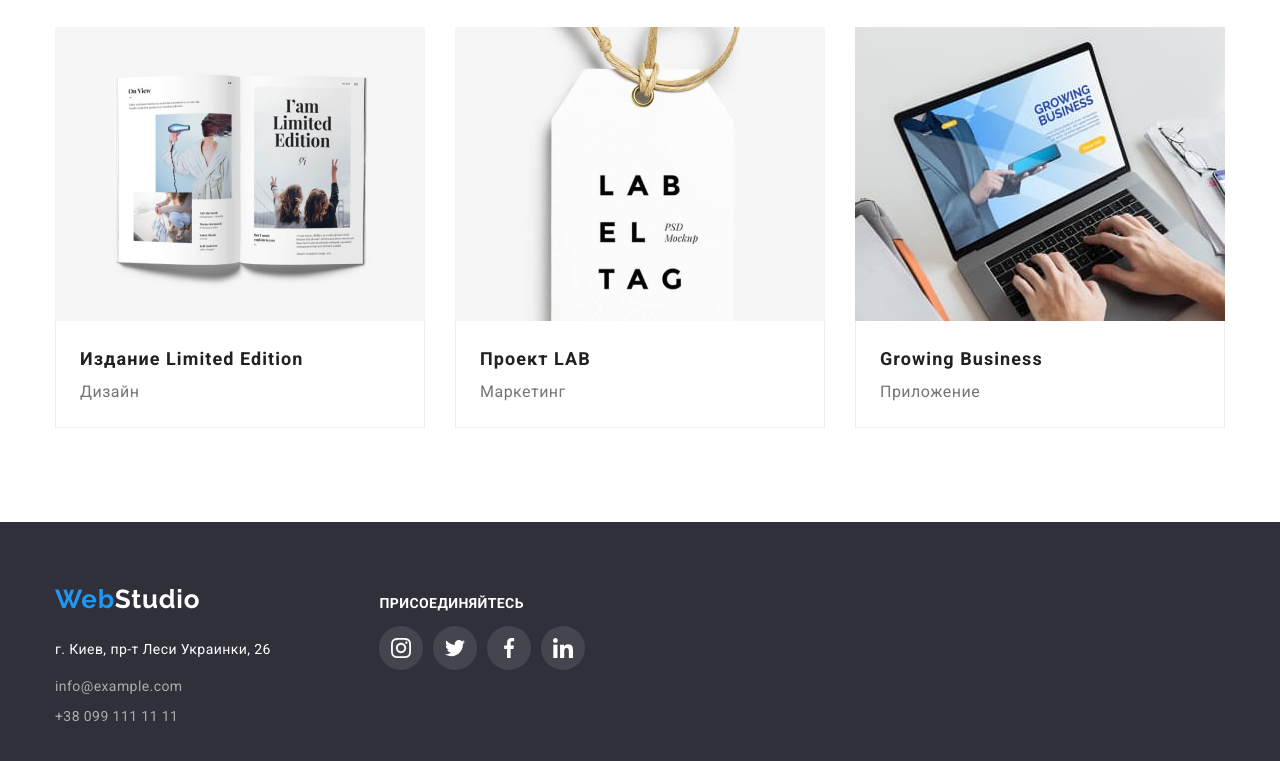
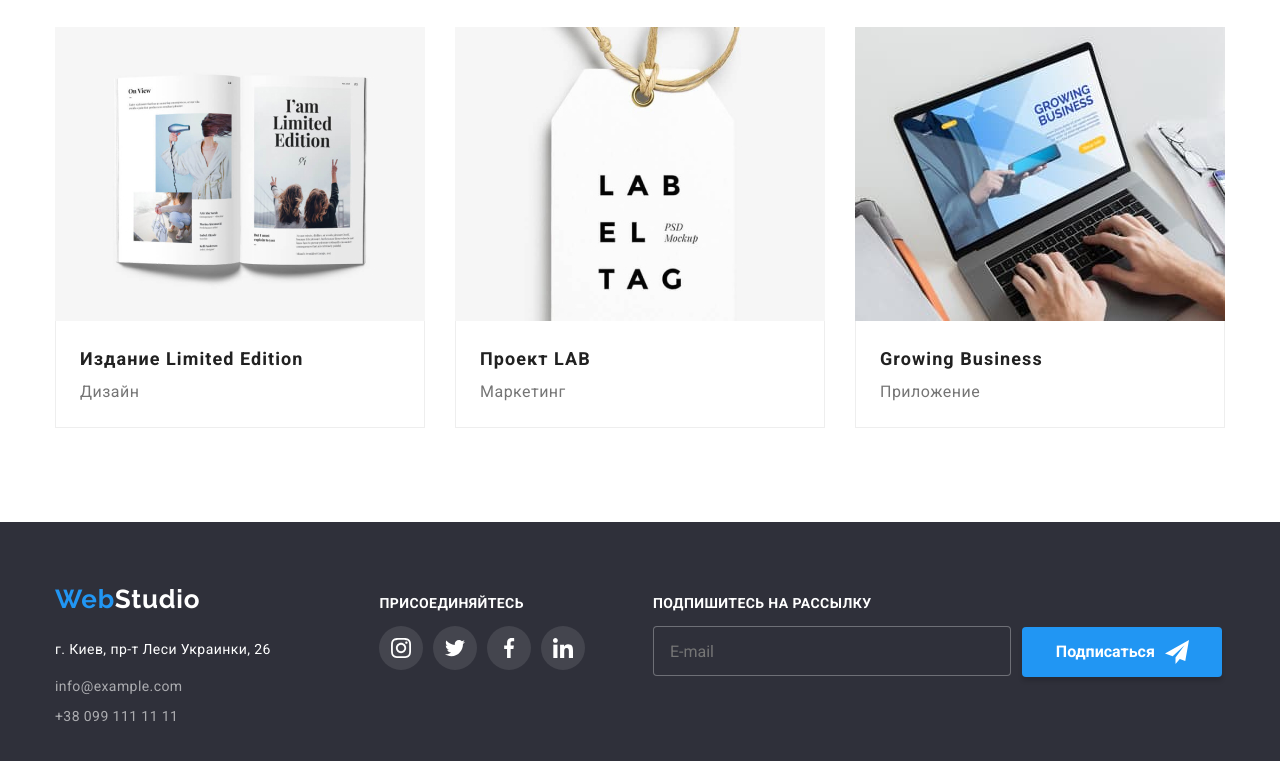
Before and after one commit to atayanvr/hw-html-06, a plain HTML site: page portfolio.html in a window 1280 px wide. Shown: the part 1100-1861 px from the top of the page. Drawn offline with nearby package versions, Linux system fonts and the light colour scheme.

Commit message:
редактирование формы

```diff
--- a/css/styles.css
+++ b/css/styles.css
@@ -696,7 +696,7 @@ margin-left: 70px;
 
 .footer-subscribe .email{
 
-
+    margin-right: 7px;
     width: 358px;
     height: 50px;
     background-color: var(--background-color);
@@ -706,6 +706,14 @@ margin-left: 70px;
 }
 
 .footer-subscribe-btn{
+    display: inline-flex;
+    justify-content: center;
+    align-items: center;
+    padding: 0;
+    cursor: pointer;
+
+
+
 
     width: 200px;
     height: 50px;
@@ -720,3 +728,9 @@ margin-left: 70px;
     color: var(--primary-white-color);
 
 }
+
+.icon-subscribe{
+    margin-left: 10px;
+
+
+}
--- a/portfolio.html
+++ b/portfolio.html
@@ -155,9 +155,9 @@
     </section>
 </main>
 
- <!-- Footer Ooo-->
+  <!-- Footer Ooo-->
 
- <footer class="footer">
+  <footer class="footer">
 
     <div class="container">
     <div class="footer-wrap">
@@ -211,8 +211,26 @@
  </ul>
 
 </div>
+
+<div class="footer-subscribe">
+
+<p class="footer-socials-title">Подпишитесь на рассылку</p>
+
+<div class="footer-subscribe-wrap">
+
+    <input type="email" class="email" name="email" placeholder="E-mail">
+    <label id="email"></label>
+ <button type="submit" class="footer-subscribe-btn">Подписаться
+    <svg class="icon-subscribe" width="24" height="24">
+       <use href="./images/icons.svg#icon-send"></use>
+    </svg>
+ </button>
+</div>
+</div>
+
     </div>
  </footer>
+ <script src="./js/modal.js"></script>
 
 </body>
 </html>
```
Also changed, not shown: index.html (+1 -5 lines).
